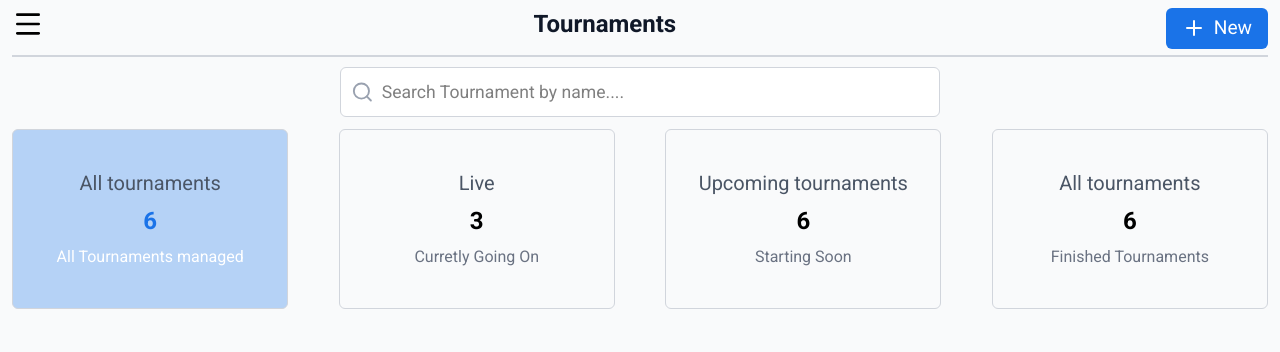
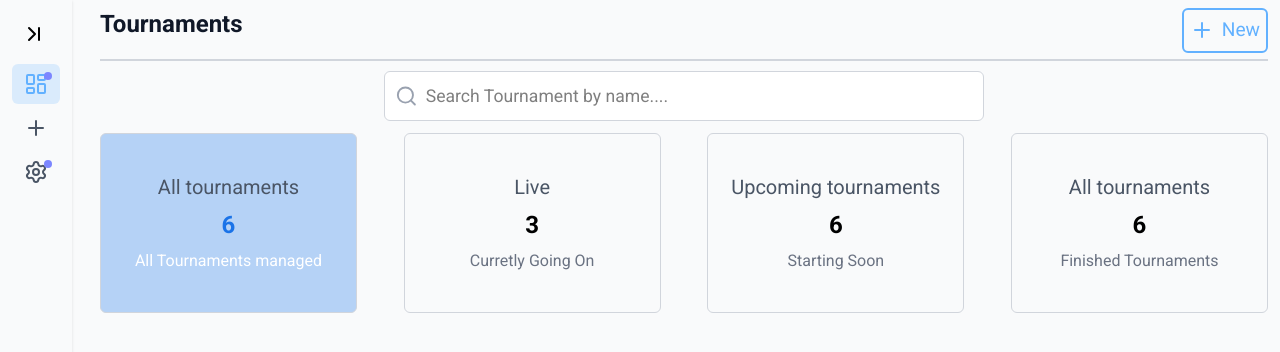
Before and after one commit to reyschwartz19/mobile-game-ranking-system, a React (Vite) app: page /dashboard in a window 1280 px wide. Shown: the top 352 px of the page. Built offline with nearby package versions, Linux system fonts and the light colour scheme; no server answers.

Commit message:
side bar

```diff
--- /dev/null
+++ b/src/components/sidebar.jsx
@@ -0,0 +1,54 @@
+import { ChevronFirst, ChevronLast } from "lucide-react";
+import { createContext, useContext, useState } from "react";
+
+const SideBarContext =  createContext();
+
+export function SideBar  ({ children})  {
+ const [expanded, setExpanded] = useState()
+
+    return(
+        <aside className="h-screen">
+        <nav className="h-full flex flex-col   shadow-sm">
+        <div className="p-4 pb-2 flex justify-between items-center">
+           <p className={`font-roboto text-2xl mb-1.5 text-gray-600  text-left
+           overflow-hidden transition-all ${expanded ? 'w-52':'hidden'}
+           `}
+           >
+            Match<span className="text-[#62b1ff]">Point</span>
+           </p>
+           <button onClick={() => setExpanded(curr =>! curr) } className="p-1.5 rounded-lg bg-gray-50 hover-bg-gray-100 cursor-pointer">
+            {expanded ? <ChevronFirst /> : <ChevronLast />}
+           </button>
+        </div>
+     <SideBarContext.Provider value={{expanded}}>
+        <ul className="flex-1 px-3">{children}</ul>
+    </SideBarContext.Provider>
+        <div className={`p-4 border-t border-gray-300 flex justify-between  items-center overflow-hidden transition-all ${expanded ? 'w-full':'hidden'}`}>
+            <p className="text-gray-600">njongremy30@gmail.com</p>
+            <button className="border-2 border-[#62b1ff] p-1.5 rounded-md text-[#62b1ff] hover:bg-[#62b1ff] hover:text-white cursor-pointer">
+                Logout
+            </button>
+        </div>
+        </nav>
+        </aside>
+    );
+}
+export function SideBarItem({icon, text, active, alert}) {
+    const {expanded} =  useContext(SideBarContext);
+  return(
+    <li className={`
+     relative flex items-center py-2 px-3 my-1
+     font-medium rounded-md cursor-pointer
+     transition-colors
+     ${active ? 'bg-[#62b1ff]/20 text-[#62b1ff]' : 'text-gray-600 hover:bg-gray-100'}
+    `}>
+            {icon}
+            <span className={`ml-3 overflow-hidden transition-all ${expanded ? 'w-52':'hidden'}`}>{text}</span>
+            {alert && (
+                <div className={`absolute right-2 w-2 h-2 rounded bg-indigo-400
+                     ${expanded ? '' : 'top-2'}`
+                }/>
+            )}
+         </li>
+  )
+}
--- /dev/null
+++ b/src/pages/aa.js
@@ -0,0 +1,8 @@
+class students {
+    constructor(name, age, grade) {
+        this.name = name;
+        this.age = age;
+        this.grade = grade;
+    }
+
+}
--- a/src/pages/authentication.jsx
+++ b/src/pages/authentication.jsx
@@ -52,6 +52,7 @@ const Authentication = () =>{
           setErrorMessage('Sign in failed, please check your credentials and try again.');
           console.log(errorMessage);
         }
+
       }catch(error){
         setErrorMessage( error.message || 'Sign in failed. Please try again.' );
       }finally{
--- a/src/pages/dashboard.jsx
+++ b/src/pages/dashboard.jsx
@@ -1,7 +1,8 @@
 import { useNavigate } from "react-router-dom";
 import { UserAuth } from "../context/Authcontext";
-import { Menu, Plus, Search } from "lucide-react";
+import { Menu, Plus, Search, LayoutDashboard, Settings } from "lucide-react";
 import { useState } from "react";
+import { SideBarItem, SideBar } from "../components/sidebar";
 
 const Dashboard = () =>{
 
@@ -33,13 +34,20 @@ const Dashboard = () =>{
     setSelect('all');
  }
  return(
-  <section className="w-full px-3 py-2 bg-[#F9FAFB]  h-screen font-roboto">
-            {/* Hello!
-            <button onClick={handleSignOut}>Sign Out</button> */}
+  <section className="w-full  bg-[#F9FAFB] font-roboto flex gap-4">
+    <aside>
+      <SideBar>
+      <SideBarItem icon={<LayoutDashboard />} text="Dashboard" active={true} alert/>
+      <SideBarItem icon={<Plus/>} text="New Tournament"/>
+      <SideBarItem icon={<Settings />} text="Settings" alert/>
+
+  </SideBar>
+    </aside>
+    <section className="w-full bg-[#F9FAFB] px-3 py-2">
        <section className="w-full flex justify-between border-b-2 border-gray-300 pb-1.5">
-     <Menu className="w-8 h-8"/>
+
         <p className="text-2xl font-bold text-gray-900">Tournaments</p>
-     <button className="flex gap-2 items-center text-[1.2rem] bg-[#1A73E8] text-white px-4 py-1.5 rounded-md hover:bg-[#4a90e2]">
+        <button className="flex gap-2 items-center text-[1.2rem] border-2 border-[#62b1ff] p-1.5 rounded-md text-[#62b1ff] hover:bg-[#62b1ff] hover:text-white cursor-pointer">
          <Plus />
          New
          </button>
@@ -93,6 +101,7 @@ const Dashboard = () =>{
          </button>
        </section>
     </section>
+ </section>
     );
 
 }
```
Lines whose indentation alone changed are shown as unchanged.
